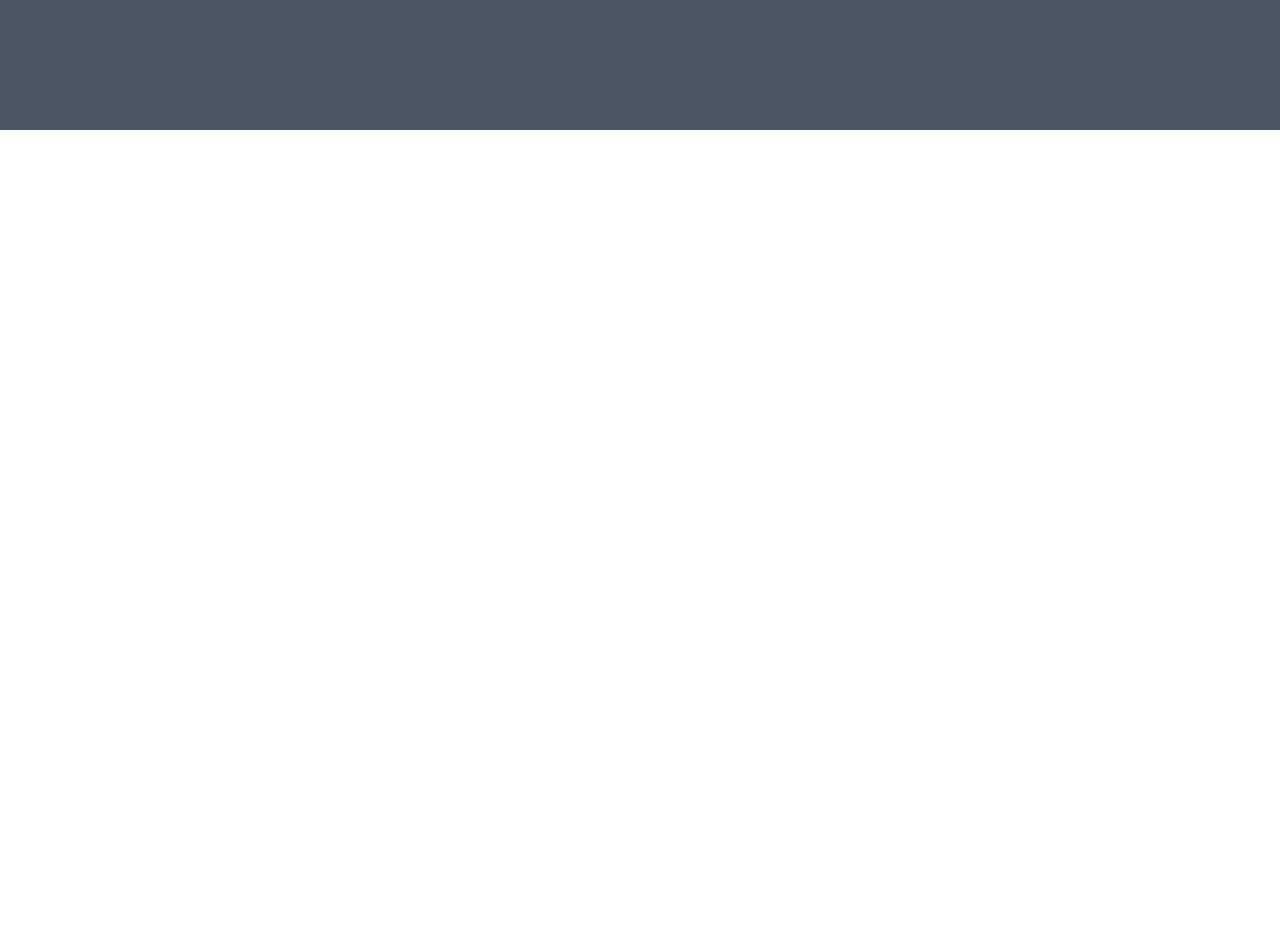
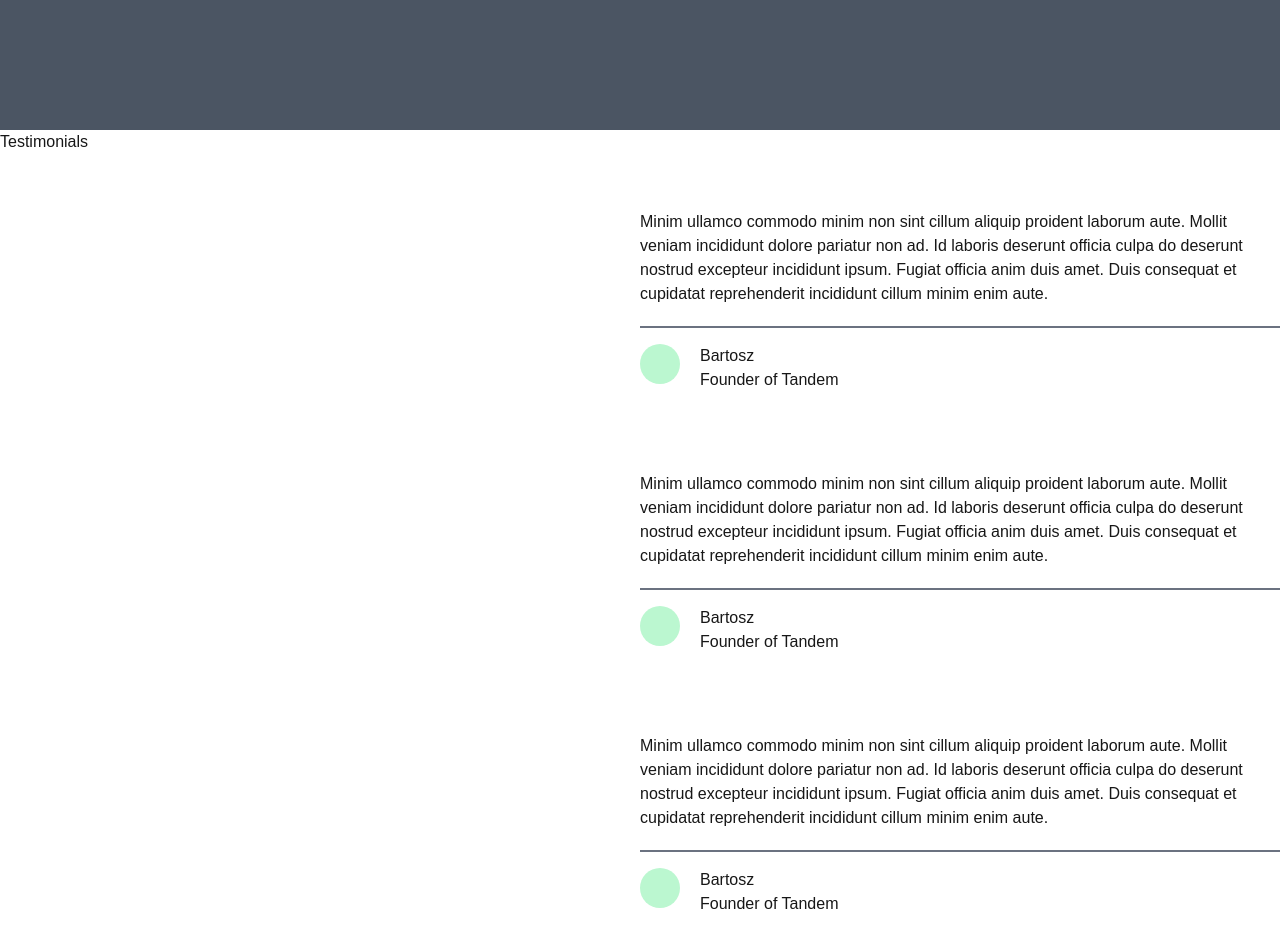
Before and after one commit to TandemCreativeDev/tandem, a Next.js app: page / in a window 1280 px wide. Shown: the part 4020-4968 px from the top of the page. Before the commit the page ends 4150 px from the top, so only its background shows below. Built offline with nearby package versions, Linux system fonts and the light colour scheme.

Commit message:
import testimonial section

```diff
--- a/src/app/page.tsx
+++ b/src/app/page.tsx
@@ -3,6 +3,7 @@ import Header from "@/components/Header";
 import Hero from "@/components/Hero";
 import ServicesSection from "@/components/Services";
 import ProjectsSection from "@/components/Projects";
+import TestimonialsSection from "@/components/Testimonials";
 export default function HeroPage() {
   return (
     <div className="relative">
@@ -11,6 +12,7 @@ export default function HeroPage() {
       <AboutSection />
       <ServicesSection />
       <ProjectsSection />
+      <TestimonialsSection />
     </div>
   );
 }
```
